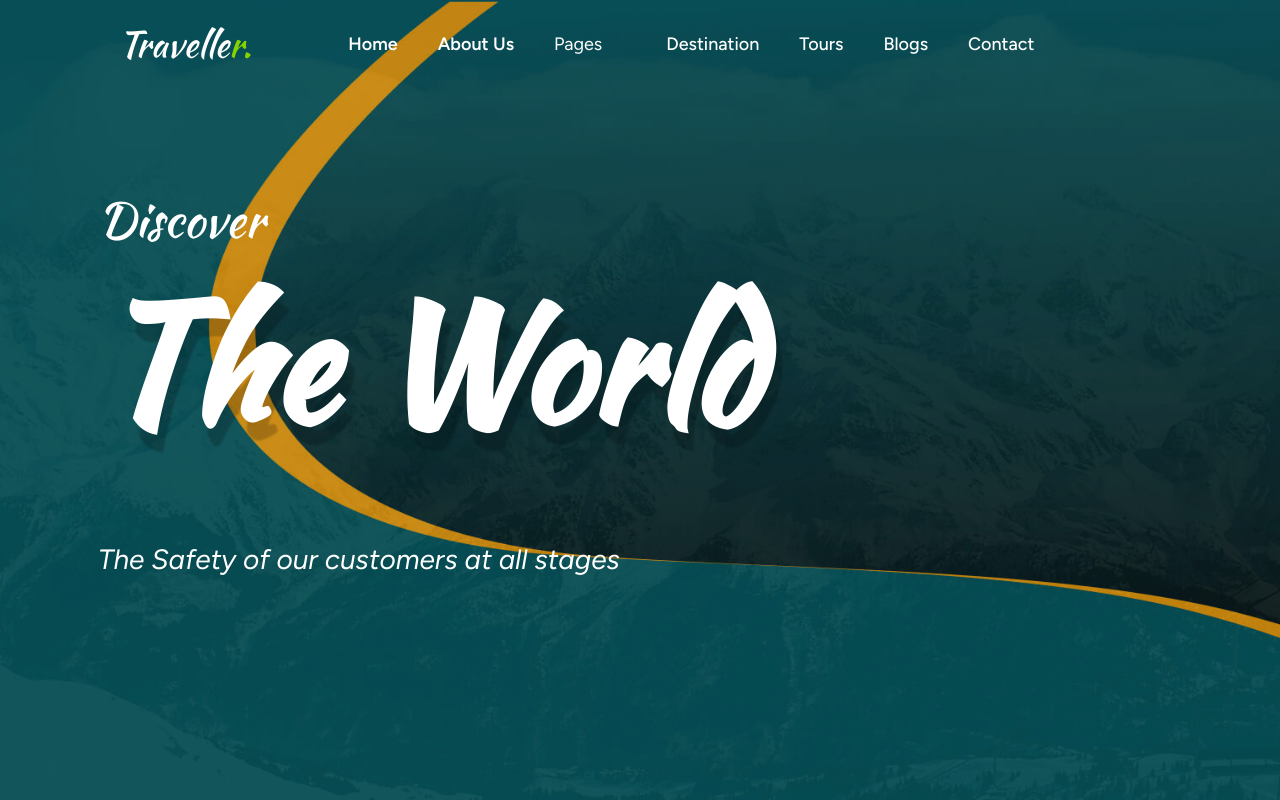
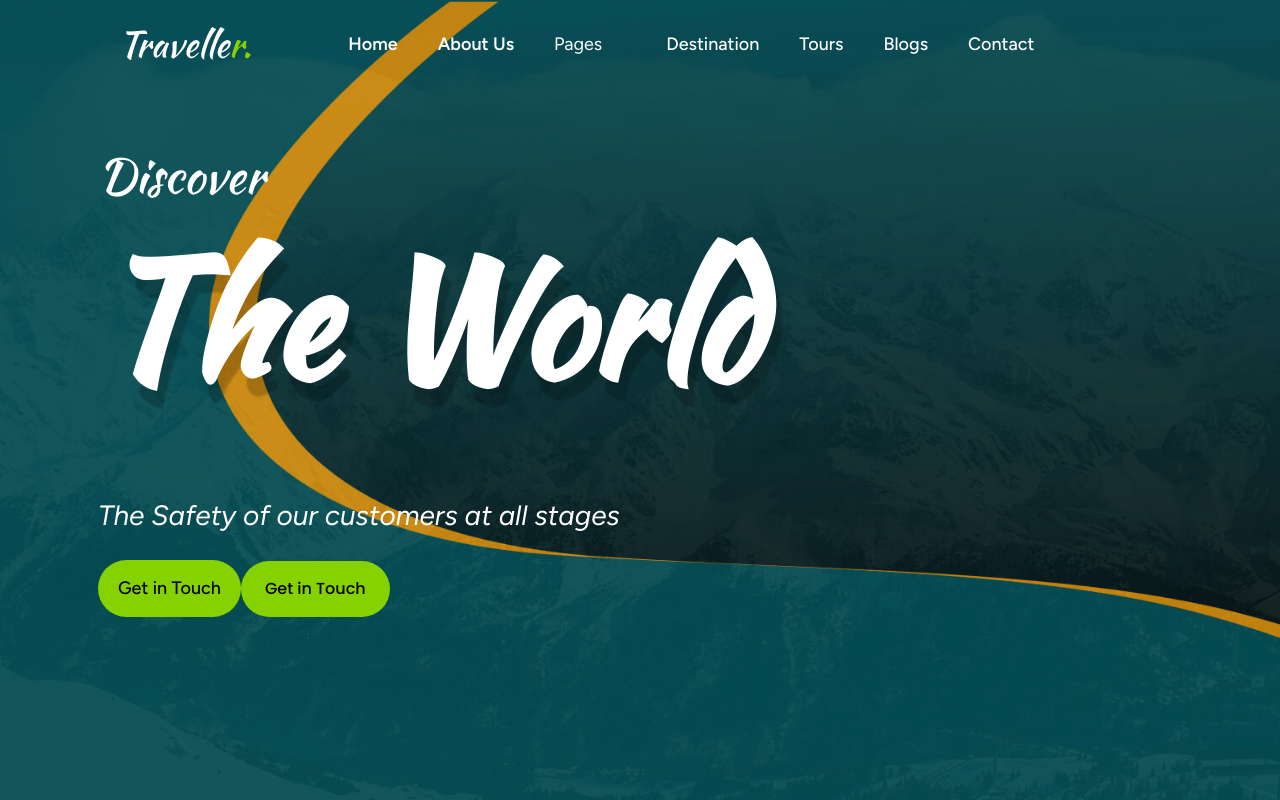
Before and after one commit to Jisap/traveller-website, a React (Vite) app: page / in a window 1280 px wide. Built offline with nearby package versions, Linux system fonts and the light colour scheme; some icons are missing; a web font is replaced by a local one.

Commit message:
feat: Add Hero section with Mainbtn and ShineButton components along with global styling.

```diff
--- a/src/Components/Buttons/Mainbtn.jsx
+++ b/src/Components/Buttons/Mainbtn.jsx
@@ -1,8 +1,15 @@
 import React from 'react'
+import { Link } from 'react-router-dom'
 
-const Mainbtn = () => {
+const Mainbtn = ({ className = "", text }) => {
   return (
-    <div>Mainbtn</div>
+    <>
+      <Link
+        className={`main-btn ${className}`}
+      >
+        {text}
+      </Link>
+    </>
   )
 }
 
--- /dev/null
+++ b/src/Components/Buttons/ShineButton.tsx
@@ -0,0 +1,51 @@
+import React from "react"
+
+interface ShineButtonProps {
+  text: string
+  onClick?: () => void
+  className?: string
+}
+
+export const ShineButton = ({ text, onClick, className }: ShineButtonProps) => {
+  return (
+    <button
+      onClick={onClick}
+      className={`}
+      relative
+      overflow-hidden
+      px-6 py-4
+      rounded-full
+      font-medium
+      text-black
+      bg-prim
+      transition-all
+      duration-300
+      hover:-translate-y-1
+      hover:shadow-2xl
+      hover:text-white
+      group
+      ${className}
+      `}
+    >
+      {/*
+      * El ángulo lo da el linear-gradient 120deg y el brillo el paso de transp -> blanco -> transp
+      * Inicialmente el brillo esta fuera de la pantalla (-translate-x-full) y al pasar el ratón se mueve a la derecha (translate-x-full)
+      */}
+      <span
+        className="
+        absolute
+        inset-0
+        -translate-x-full
+        bg-[linear-gradient(120deg,transparent,rgba(255,255,255,0.6),transparent)]
+        transition-transform
+        duration-700
+        group-hover:translate-x-full
+        "
+      />
+
+      <span className="relative z-10">
+        {text}
+      </span>
+    </button>
+  )
+}
--- a/src/Components/Index/Hero/Hero.jsx
+++ b/src/Components/Index/Hero/Hero.jsx
@@ -7,12 +7,14 @@ import cloud1 from "../../../assets/Index/Hero/Cloud1.png"
 import cloud2 from "../../../assets/Index/Hero/Cloud2.png"
 import { Icon } from "@iconify/react"
 import { Link } from "react-router-dom"
+import Mainbtn from "../../Buttons/Mainbtn"
+import { ShineButton } from "../../Buttons/ShineButton"
 
 
 const Hero = () => {
   return (
     <div
-      className='hero relative bg-cover bg-center min-h-screen xl:min-h-0 overflow-hidden'
+      className='hero relative bg-cover bg-center min-h-screen xl:min-h-0 overflow-x-hidden'
       style={{ backgroundImage: `url(${headerbg})` }}
     >
       <div className="bg-overlay mx-auto px-5 sm:px-8 md:px-12 py-16 md:py-25 xl:h-screen flex items-center xl:flex-row flex-col xl:gap-0 gap-20">
@@ -29,6 +31,9 @@ const Hero = () => {
             <p className="text-white pera-text">
               The Safety of our customers at all stages
             </p>
+
+            <Mainbtn className="mb-8" text="Get in Touch" />
+            <ShineButton className="mb-8" text="Get in Touch" />
           </div>
         </div>
       </div>
--- a/src/index.css
+++ b/src/index.css
@@ -104,3 +104,44 @@ a:not(.logo) {
   margin-bottom: 30px;
   font-size: 28px;
 }
+
+.main-btn {
+  outline: none;
+  color: #000;
+  font-weight: 500;
+  padding: 15px 20px;
+  position: relative;
+  overflow: hidden;
+  cursor: pointer;
+  display: inline-flex;
+  background-color: var(--color-prim);
+  border: none;
+  font-size: 18px;
+  transition: 0.5s all ease;
+  white-space: nowrap;
+  border-radius: 50px;
+}
+
+.main-btn:hover {
+  transform: translateY(-3px);
+  color: #fff;
+  box-shadow: 0 10px 20px 0 rgba(0, 0, 0, 0.3);
+}
+
+.main-btn::after {
+  background: #fff;
+  content: "";
+  height: 160px;
+  opacity: 0;
+  position: absolute;
+  top: -50px;
+  transform: rotate(35deg);
+  transition: all 3000ms cubic-bezier(0.19, 1, 0.22, 1);
+  width: 40px;
+  left: -30px;
+}
+
+.main-btn:hover::after {
+  opacity: 0.6;
+  left: 200%;
+}
```
